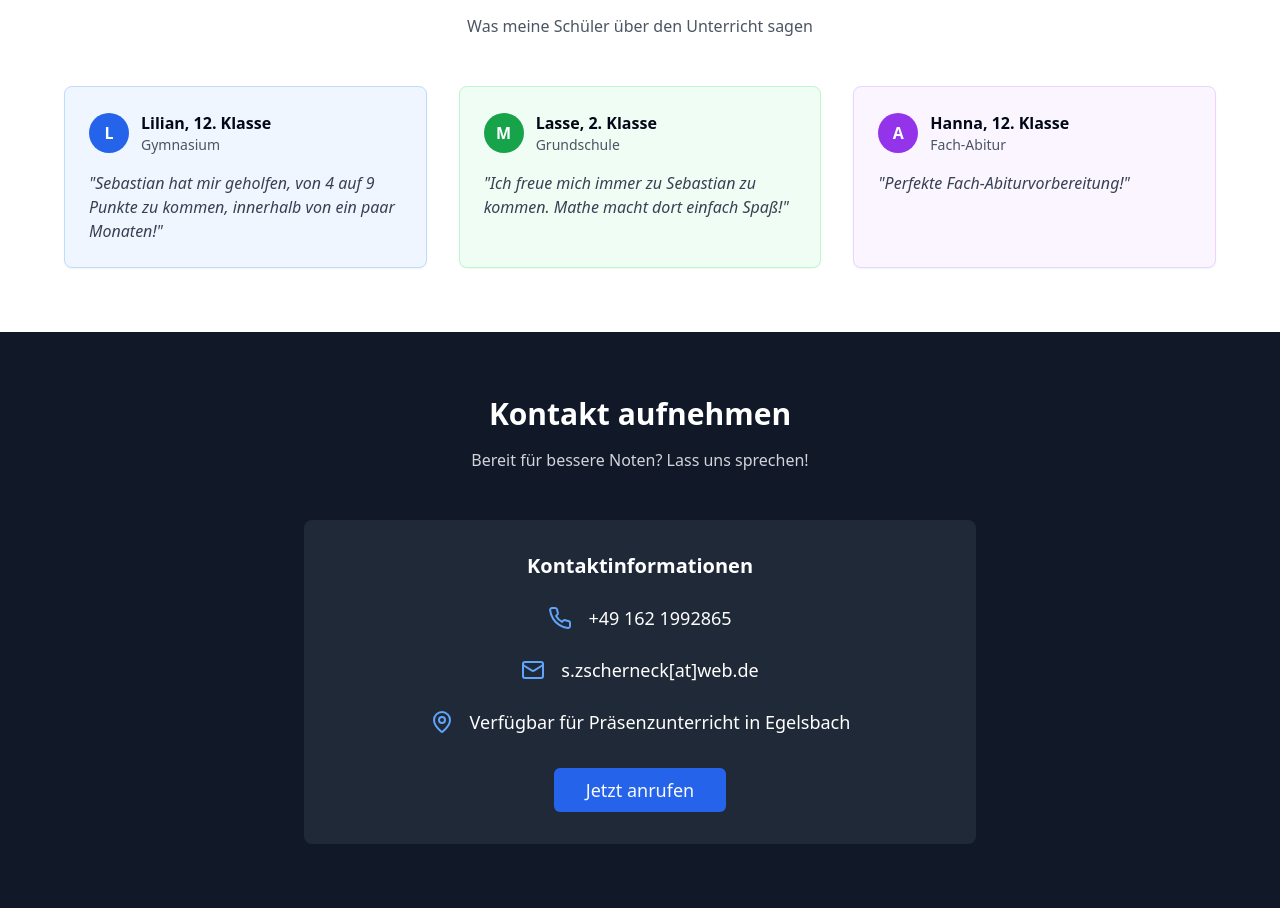
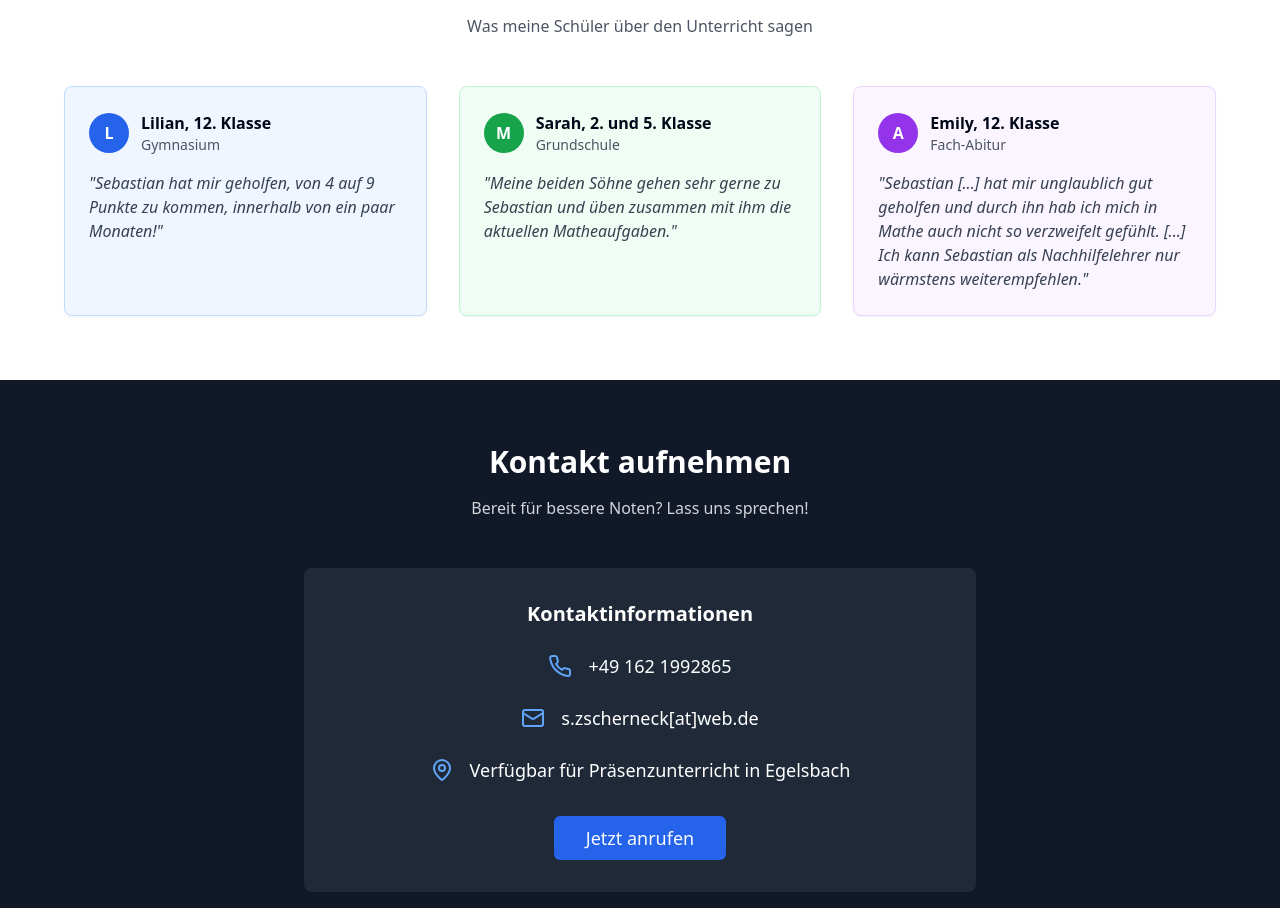
Before and after one commit to HanoXx5/sebastian-mathe-hilfe-eins, a React (Vite) app: page / in a window 1280 px wide. Shown: the part 1772-2680 px from the top of the page. Built offline with nearby package versions, Linux system fonts and the light colour scheme.

Commit message:
neue rewview

```diff
--- a/src/pages/Index.tsx
+++ b/src/pages/Index.tsx
@@ -222,12 +222,12 @@ const Index = () => {
                 <div className="flex items-center mb-4">
                   <div className="w-10 h-10 bg-green-600 rounded-full flex items-center justify-center text-white font-bold">M</div>
                   <div className="ml-3">
-                    <div className="font-semibold">Lasse, 2. Klasse</div>
+                    <div className="font-semibold">Sarah, 2. und 5. Klasse</div>
                     <div className="text-sm text-gray-600">Grundschule</div>
                   </div>
                 </div>
                 <p className="text-gray-700 italic">
-                  "Ich freue mich immer zu Sebastian zu kommen. Mathe macht dort einfach Spaß!"
+                  "Meine beiden Söhne gehen sehr gerne zu Sebastian und üben zusammen mit ihm die aktuellen Matheaufgaben."
                 </p>
               </CardContent>
             </Card>
@@ -237,12 +237,12 @@ const Index = () => {
                 <div className="flex items-center mb-4">
                   <div className="w-10 h-10 bg-purple-600 rounded-full flex items-center justify-center text-white font-bold">A</div>
                   <div className="ml-3">
-                    <div className="font-semibold">Hanna, 12. Klasse</div>
+                    <div className="font-semibold">Emily, 12. Klasse</div>
                     <div className="text-sm text-gray-600">Fach-Abitur</div>
                   </div>
                 </div>
                 <p className="text-gray-700 italic">
-                  "Perfekte Fach-Abiturvorbereitung!"
+                  "Sebastian [...] hat mir unglaublich gut geholfen und durch ihn hab ich mich in Mathe auch nicht so verzweifelt gefühlt. [...]  Ich kann Sebastian als Nachhilfelehrer nur wärmstens weiterempfehlen."
                 </p>
               </CardContent>
             </Card>
```
